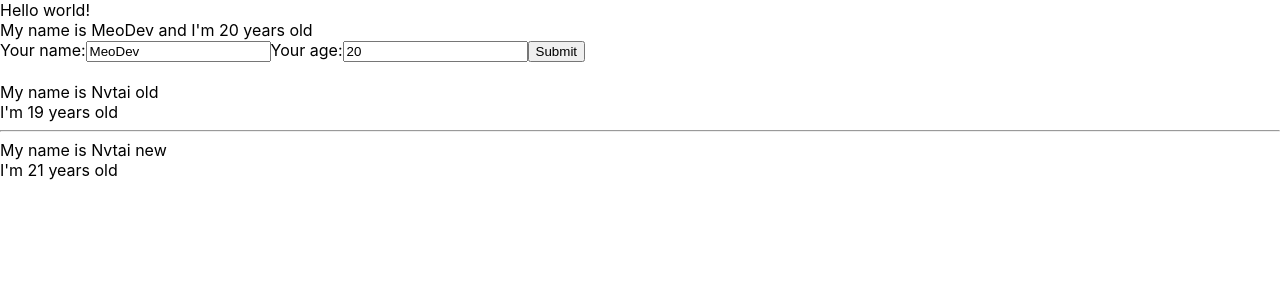
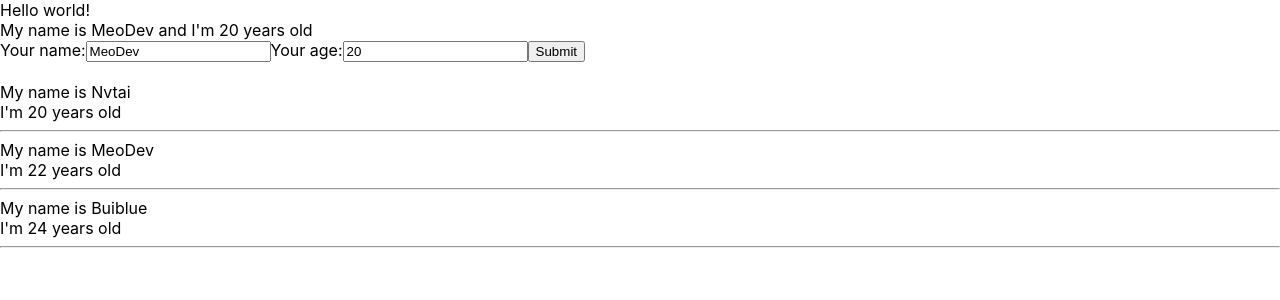
Before and after one commit to nvtai24/react_getstarted, a React (Create React App) app: page / in a window 1280 px wide. Shown: the top 300 px of the page. Built offline with nearby package versions, Linux system fonts and the light colour scheme.

Commit message:
output list

```diff
--- a/src/components/DisplayInfor.js
+++ b/src/components/DisplayInfor.js
@@ -7,14 +7,31 @@ class DisplayInfor extends React.Component {
         // props là read-only, không thể thay đổi giá trị của props
 
         // destructuring props
-        const {name, age} = this.props;
+        const { listUsers } = this.props;
+        // const listUsers = this.props.listUsers;
 
-        console.log(this.props);
+        console.log(listUsers);
 
         return (
             <div>
+                {listUsers.map((user) => {
+                    return (
+                        <div key={user.index}>
+                            <div>My name is {user.name}</div>
+                            <div>I'm {user.age} years old</div>
+                            <hr/>
+                        </div>
+                    )
+                })}
+
+                {/* <div>My name is {name}</div>
+                <div>I'm {age} years old</div>
+                <hr/>
                 <div>My name is {name}</div>
                 <div>I'm {age} years old</div>
+                <hr/>
+                <div>My name is {name}</div>
+                <div>I'm {age} years old</div> */}
             </div>
         )
     }
--- a/src/components/MyComponent.js
+++ b/src/components/MyComponent.js
@@ -8,18 +8,23 @@ import DisplayInfor from './DisplayInfor';
 
 class MyComponent extends React.Component {
 
+    state = {
+        listUsers: [
+            {id: 1, name: 'Nvtai', age: 20},
+            {id: 2, name: 'MeoDev', age: 22},
+            {id: 3, name: 'Buiblue', age: 24}
+        ]
+    }
+
     // JSX
     render() {
-
-        const myInfor = ['Nvtai', 20, 'Nghean'];
+        // DRY: dont repeat yourself
 
         return (
             <div>
                 <UserInfor/>
                 <br/>
-                <DisplayInfor name="Nvtai old" age="19"/>
-                <hr/>
-                <DisplayInfor name="Nvtai new" age={21} myInfor={myInfor}/>
+                <DisplayInfor listUsers={this.state.listUsers}/>
             </div>
         );
     }
```
